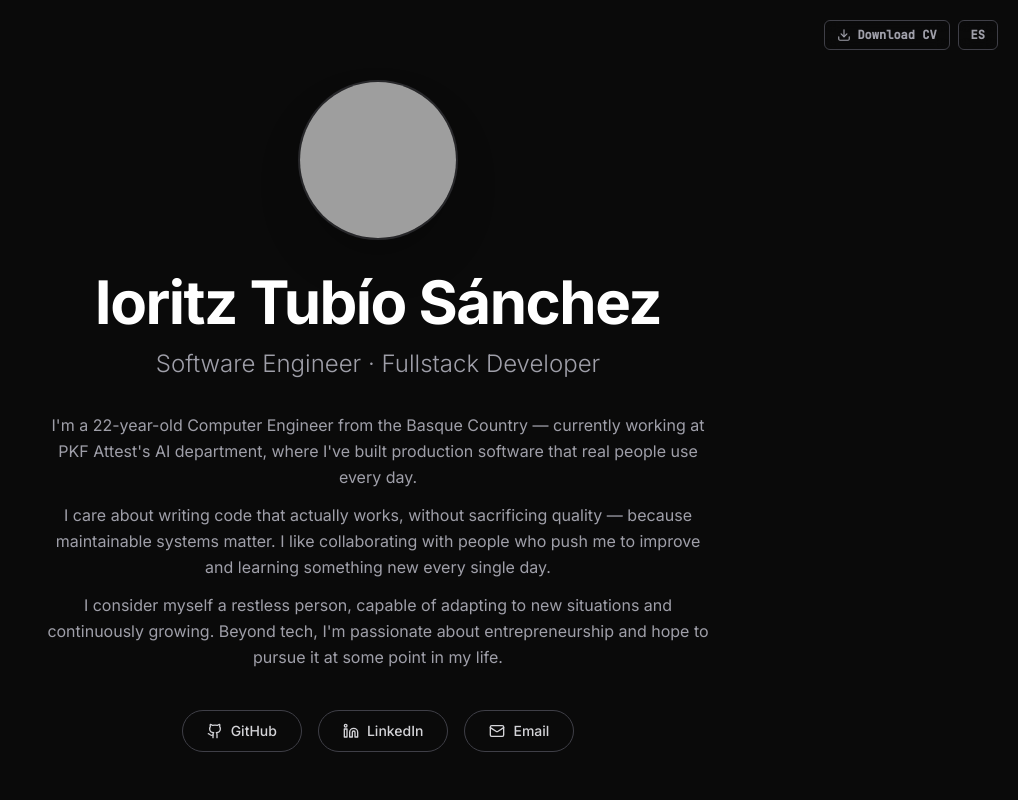
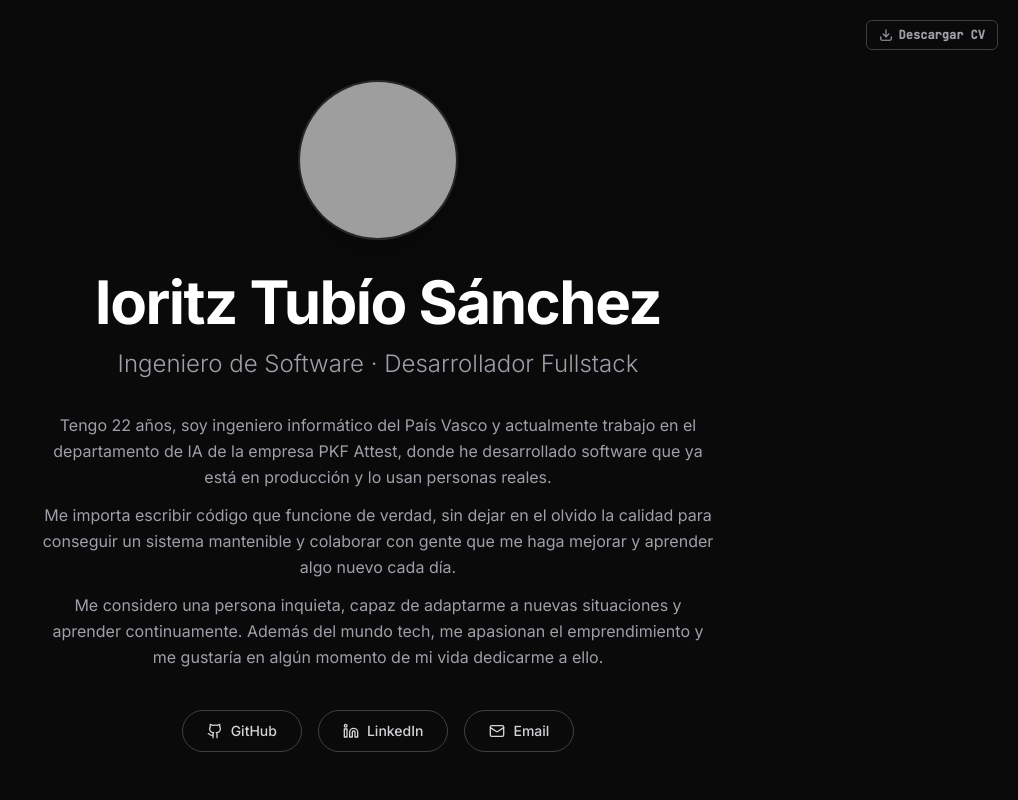
Before and after one commit to ioritztubio/portfolio-minimalista, a React (Vite) app: page / in a window 1280 px wide. Shown: the top 800 px of the page, without its empty margins (262-1280 px from the left). Built offline with nearby package versions, Linux system fonts and the light colour scheme; grey boxes are pictures that could not be loaded.

Commit message:
v1.0/spanish

```diff
--- a/src/App.tsx
+++ b/src/App.tsx
@@ -6,11 +6,15 @@ import { Projects } from "./components/Projects";
 import { Footer } from "./components/Footer";
 import { CVDownloadButton } from "./components/CVDownloadButton";
 
+// TODO: set to true when all language translations have been reviewed
+const MULTI_LANG_ENABLED = false;
+
 function TopBar() {
   const { t, toggleLang } = useLanguage();
   return (
     <div className="fixed top-5 right-5 z-50 flex items-center gap-2">
       <CVDownloadButton />
+      {MULTI_LANG_ENABLED && (
         <button
           onClick={toggleLang}
           className="px-3 py-1.5 text-xs font-mono font-semibold text-zinc-400 border border-zinc-700 rounded-md hover:border-zinc-400 hover:text-white transition-all duration-200 bg-[#0a0a0a]/80 backdrop-blur-sm"
@@ -18,6 +22,7 @@ function TopBar() {
         >
           {t.ui.langToggle}
         </button>
+      )}
     </div>
   );
 }
--- a/src/context/LanguageContext.tsx
+++ b/src/context/LanguageContext.tsx
@@ -3,7 +3,7 @@ import { en, es, eu, fr } from "../i18n";
 import { Translation, Lang } from "../i18n/types";
 
 const LANGUAGES: Record<Lang, Translation> = { en, es, eu, fr };
-const CYCLE: Lang[] = ["en", "es", "eu", "fr"];
+const CYCLE: Lang[] = ["es"]; // TODO: restore ["en", "es", "eu", "fr"] when translations are reviewed
 
 interface LanguageContextValue {
   lang: Lang;
@@ -16,7 +16,7 @@ const LanguageContext = createContext<LanguageContextValue | null>(null);
 export const LanguageProvider: React.FC<{ children: React.ReactNode }> = ({
   children,
 }) => {
-  const [lang, setLang] = useState<Lang>("en");
+  const [lang, setLang] = useState<Lang>("es");
 
   const toggleLang = () =>
     setLang((prev) => CYCLE[(CYCLE.indexOf(prev) + 1) % CYCLE.length]);
```
Lines whose indentation alone changed are shown as unchanged.
